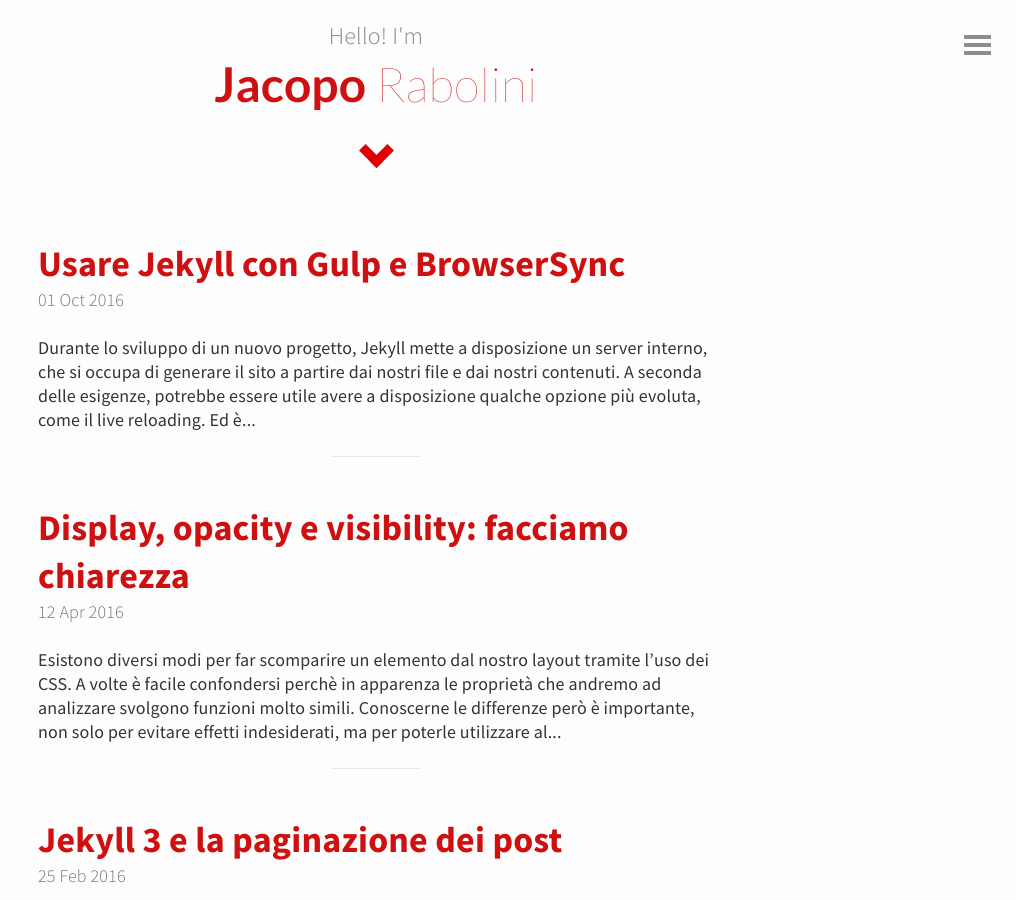
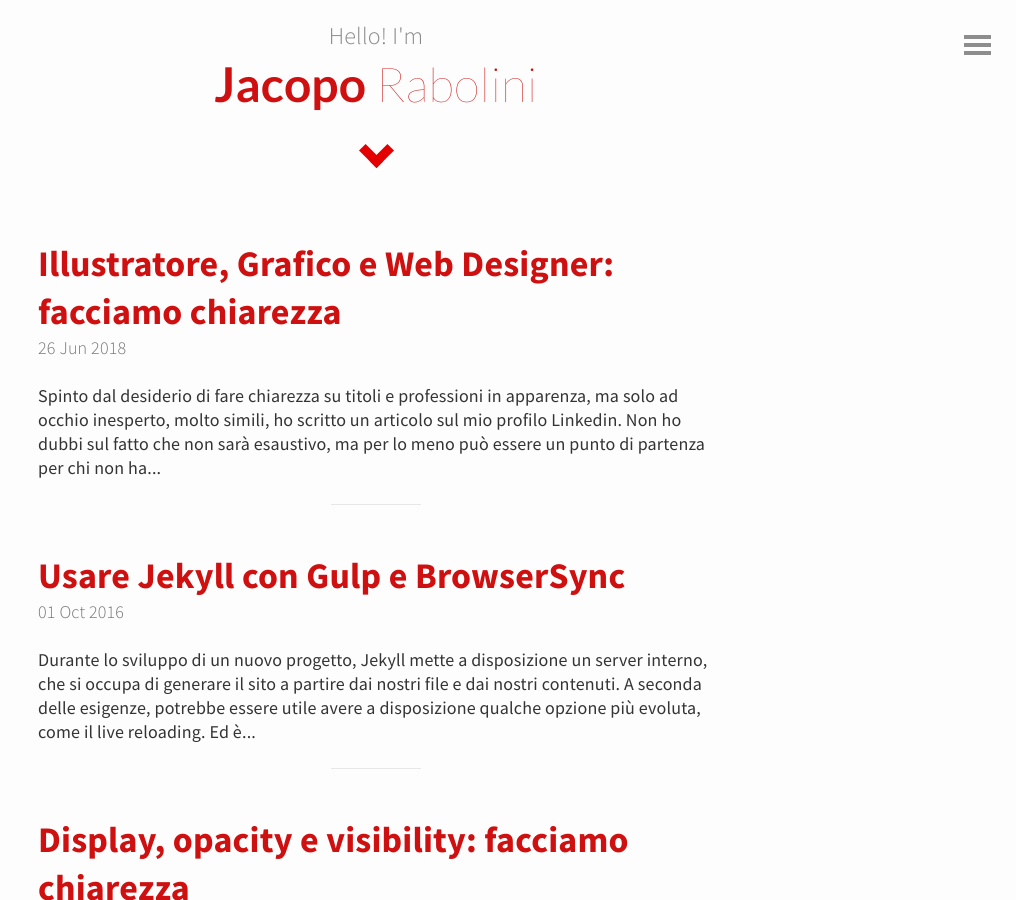
Before and after one commit to KingFelix/kingfelix.github.io, a Jekyll site: the page built from index.html, in a window 1280 px wide and 900 px high. Shown: the whole window, without its empty margins (264-1280 px from the left). Built offline with Jekyll 4.4.1, drawn with Linux system fonts in a browser that asks for light colours; the list of posts is cut into pages by our own code; some of the changed text lies outside the part shown.

Commit message:
aggiunto post e modificato file config

```diff
--- a/_config.yml
+++ b/_config.yml
@@ -42,5 +42,5 @@ custom_nav_footer: true
 reverse: false
 
 # Plugins
-gems:
+plugins:
   - jekyll-paginate
--- /dev/null
+++ b/_posts/2018-06-26-un-po-di-chiarezza.md
@@ -0,0 +1,8 @@
+---
+title: "Illustratore, Grafico e Web Designer: facciamo chiarezza"
+---
+Spinto dal desiderio di fare chiarezza su titoli e professioni in apparenza, ma solo ad occhio inesperto, molto simili, ho scritto un articolo sul [mio profilo Linkedin](https://www.linkedin.com/in/jacopo-rabolini/). Non ho dubbi sul fatto che non sarà esaustivo, ma per lo meno può essere un punto di partenza per chi non ha ben chiara la distinzione tra le professioni che fanno parte del lato più "creativo" dell'era digitale.
+
+Ecco il link: [Illustratore vs Grafico vs Web Designer](https://www.linkedin.com/pulse/illustratore-vs-grafico-web-designer-jacopo-rabolini/)
+
+Se vi va di fare du chiacchere a riguardo commentate pure l'articolo su Linkedin (e mandatemi pure una richiesta di collegamente che mi fa solo piacere!).
```
